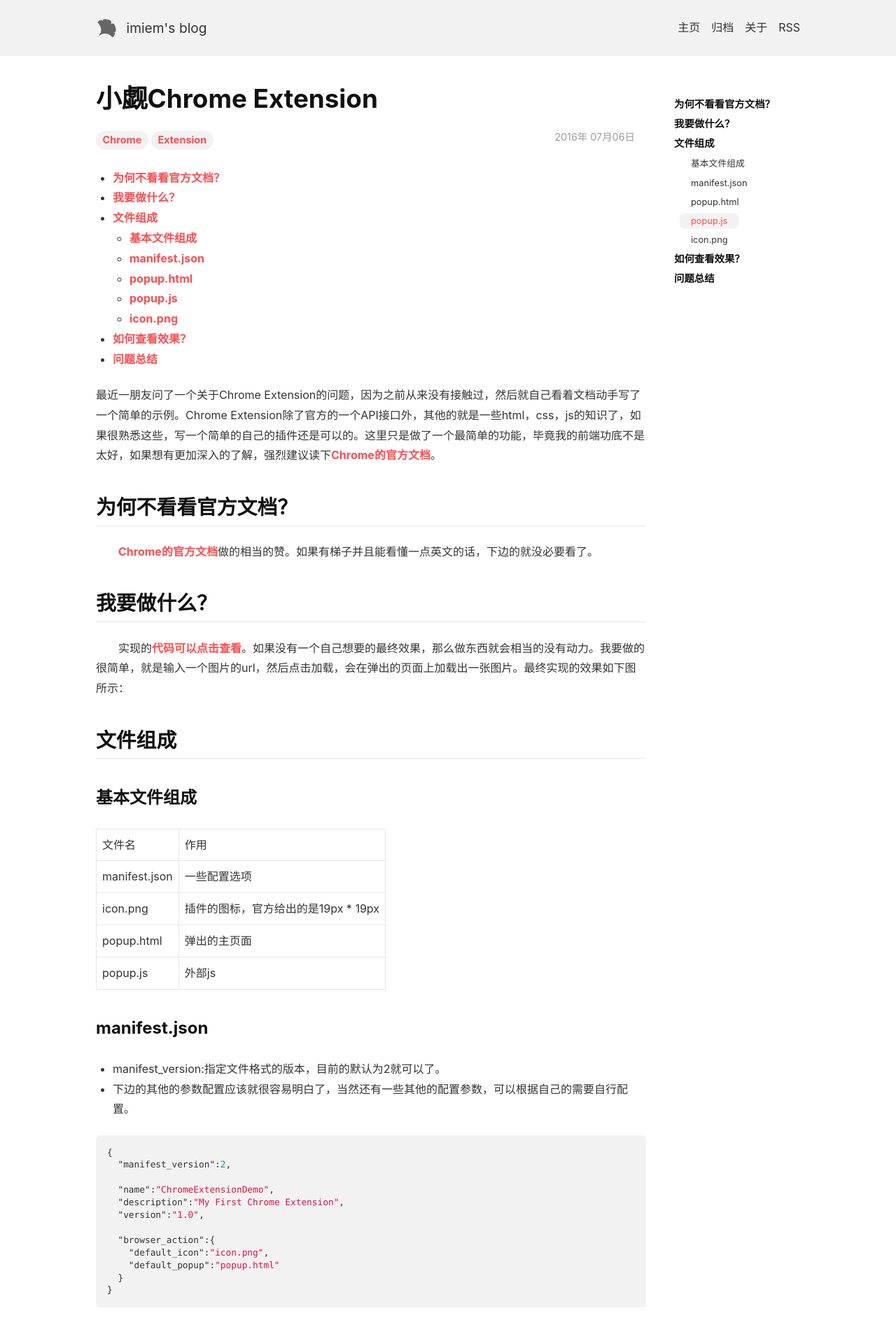
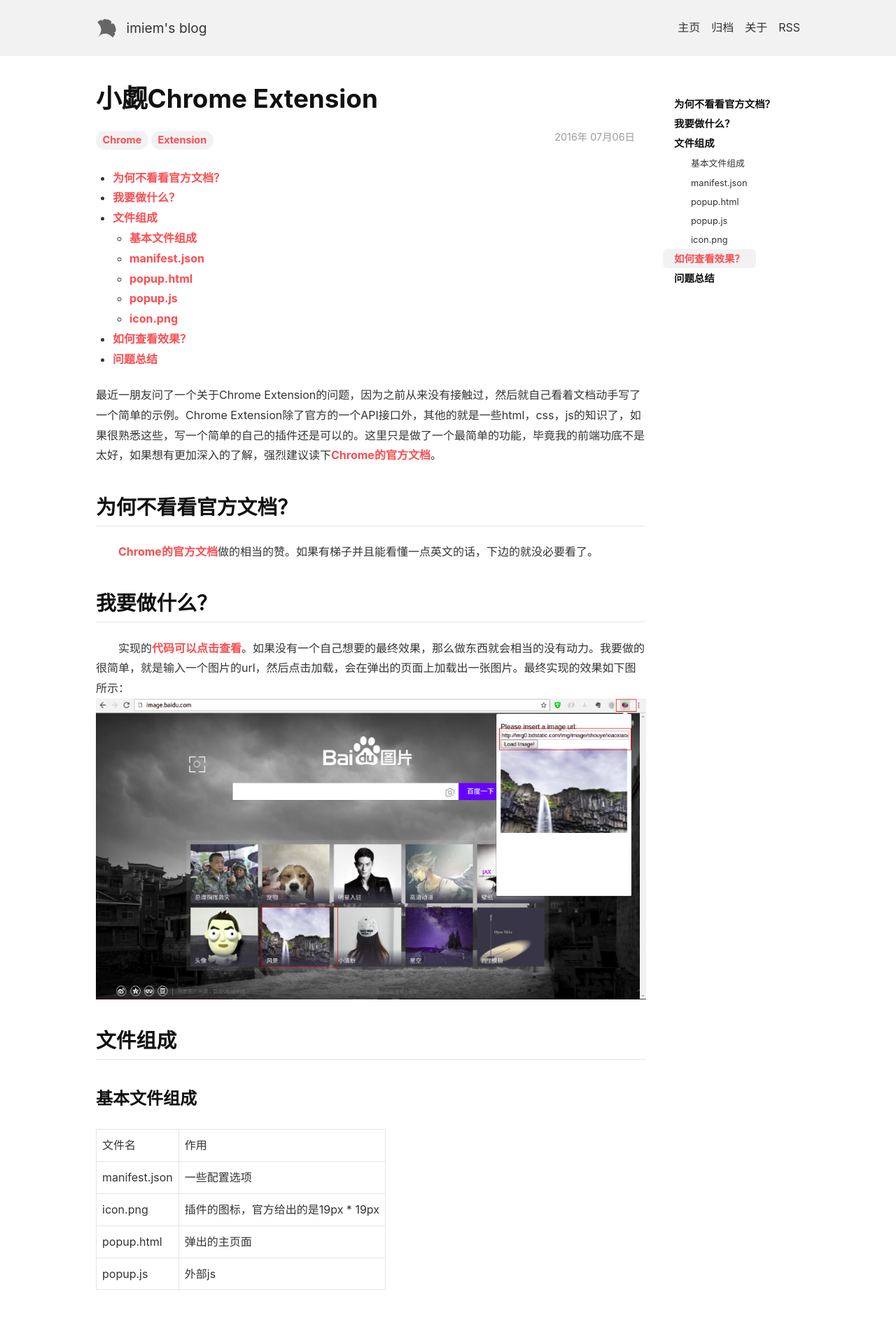
Before and after one commit to imiem/imiem.github.io, a Jekyll site: the page built from _posts/2016-07-06-Chrome-Extension.md, in a window 1280 px wide. Shown: the top 1886 px of the page at 70% size. Built offline with Jekyll 4.4.1, drawn with Linux system fonts in a browser that asks for light colours; nearby versions of some CDN libraries.

Commit message:
image url

````diff
--- a/_posts/2016-07-06-Chrome-Extension.md
+++ b/_posts/2016-07-06-Chrome-Extension.md
@@ -18,7 +18,7 @@
 
 ## 我要做什么？
 　　实现的[代码可以点击查看](https://github.com/MrDebuger/CommonCode/tree/master/js/ChromeExtensionDemo)。如果没有一个自己想要的最终效果，那么做东西就会相当的没有动力。我要做的很简单，就是输入一个图片的url，然后点击加载，会在弹出的页面上加载出一张图片。最终实现的效果如下图所示：
-[<img src="{{ site.baseurl }}images/Chrome-Extension-1.png" alt="" style="width: 100%px;"/>]({{ site.baseurl/images/Chrome-Extension-1.png}}/)
+[<img src="{{ site.baseurl }}/images/Chrome-Extension-1.png" alt="" style="width: 100%px;"/>]({{ site.baseurl/images/Chrome-Extension-1.png}}/)
 
 ## 文件组成
 
@@ -128,7 +128,7 @@
 
 ## 如何查看效果？
 
-[<img src="{{ site.baseurl }}images/Chrome-Extension-2.png" alt="" style="width: 100%px;"/>]({{ site.baseurl/images/Chrome-Extension-2.png}}/)
+[<img src="{{ site.baseurl }}/images/Chrome-Extension-2.png" alt="" style="width: 100%px;"/>]({{ site.baseurl/images/Chrome-Extension-2.png}}/)
 
 ## 问题总结
 * 由于Chrome Extension**不执行Inline JavaScript**，这说明同时禁止内嵌的```<script>块和内联事件（例如： <button onclick="...">）```,因此请不要在html中编写js代码。
````
